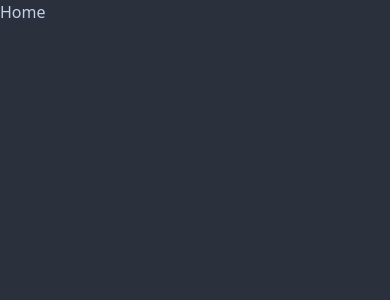
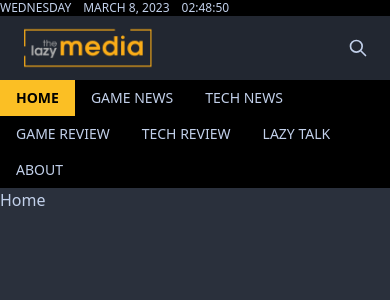
Before and after one commit to ryuujo/news-site, a React (Create React App) app: page / in a window 390 px wide. Shown: the top 300 px of the page. Built offline with nearby package versions, Linux system fonts and the light colour scheme; the HTML template or start-up script is replaced by a standard one.

Commit message:
navbar for mobile

```diff
--- a/src/App.js
+++ b/src/App.js
@@ -8,7 +8,7 @@ function App() {
       <Router>
         <Navbar />
         <Routes>
-          <Route path="/" element={<Home />} />
+          <Route path='/' element={<Home />} />
         </Routes>
       </Router>
     </>
--- a/src/components/Clock.jsx
+++ b/src/components/Clock.jsx
@@ -11,14 +11,14 @@ function Clock() {
   }, []);
 
   return (
-    <div className="uppercase">
-      <div className="inline-flex border-b-2 pb-2 pr-1.5 border-primary">
+    <div className='uppercase text-xs lg:text-base'>
+      <div className='inline-flex md:border-b-2 md:pb-2 pr-1.5 md:border-primary'>
         {dateTime.weekdayLong}
       </div>
-      <div className="inline-flex pb-2 border-b-2 pl-1.5 pr-1.5 border-primary">
+      <div className='inline-flex md:pb-2 md:border-b-2 pl-1.5 pr-1.5 md:border-primary'>
         {dateTime.toLocaleString(DateTime.DATE_FULL)}
       </div>
-      <div className="inline-flex pb-2 border-b-2 pl-1.5 border-secondary">
+      <div className='inline-flex md:pb-2 md:border-b-2 pl-1.5 md:border-secondary'>
         {dateTime.toLocaleString(DateTime.TIME_24_WITH_SECONDS)}
       </div>
     </div>
--- a/src/components/Navbar.jsx
+++ b/src/components/Navbar.jsx
@@ -8,14 +8,13 @@ import Clock from './Clock';
 
 function Navbar() {
   const { pathname } = useLocation();
-  console.log(pathname);
   return (
     <>
-      <header className="hidden md:block">
-        <div className="navbar bg-base-100 pt-12 px-4 lg:px-20 pb-5">
-          <div className="navbar-start block">
+      <header className='hidden md:block'>
+        <div className='navbar bg-base-100 pt-12 px-4 lg:px-20 pb-5'>
+          <div className='navbar-start block'>
             <Clock />
-            <div className="inline-flex mt-4 space-x-7">
+            <div className='inline-flex mt-4 space-x-7'>
               {sosmed.map((s) => (
                 <Link key={s.name} to={s.link}>
                   {s.render}
@@ -23,31 +22,68 @@ function Navbar() {
               ))}
             </div>
           </div>
-          <div className="navbar-center">
-            <Link to="/" className="text-xl">
-              <img src={logo} alt="TechNews Logo" />
+          <div className='navbar-center'>
+            <Link to='/' className='text-xl'>
+              <img
+                src={logo}
+                className=' md:w-2/3 mx-auto lg:w-auto'
+                alt='TechNews Logo'
+              />
             </Link>
           </div>
-          <div className="navbar-end">
-            <button className="btn btn-ghost btn-circle">
+          <div className='navbar-end'>
+            <button className='btn btn-ghost btn-circle'>
               <svg
-                xmlns="http://www.w3.org/2000/svg"
-                className="h-5 w-5"
-                fill="none"
-                viewBox="0 0 24 24"
-                stroke="currentColor"
+                xmlns='http://www.w3.org/2000/svg'
+                className='h-5 w-5'
+                fill='none'
+                viewBox='0 0 24 24'
+                stroke='currentColor'
               >
                 <path
-                  strokeLinecap="round"
-                  strokeLinejoin="round"
-                  strokeWidth="2"
-                  d="M21 21l-6-6m2-5a7 7 0 11-14 0 7 7 0 0114 0z"
+                  strokeLinecap='round'
+                  strokeLinejoin='round'
+                  strokeWidth='2'
+                  d='M21 21l-6-6m2-5a7 7 0 11-14 0 7 7 0 0114 0z'
                 />
               </svg>
             </button>
           </div>
         </div>
-        <ul className="hidden lg:inline-flex bg-black uppercase menu menu-horizontal w-full bg-base-100 px-20">
+      </header>
+
+      <header className='block md:hidden'>
+        <div className='bg-black'>
+          <Clock />
+        </div>
+        <div className='w-full navbar bg-base-300'>
+          <div className='flex-1 px-2 mx-2'>
+            <Link to='/' className='text-sm'>
+              <img src={logo} alt='TechNews Logo' className=' w-32' />
+            </Link>
+          </div>
+          <div className='flex-none visible lg:block'>
+            <button className='btn btn-ghost btn-circle'>
+              <svg
+                xmlns='http://www.w3.org/2000/svg'
+                className='h-5 w-5'
+                fill='none'
+                viewBox='0 0 24 24'
+                stroke='currentColor'
+              >
+                <path
+                  strokeLinecap='round'
+                  strokeLinejoin='round'
+                  strokeWidth='2'
+                  d='M21 21l-6-6m2-5a7 7 0 11-14 0 7 7 0 0114 0z'
+                />
+              </svg>
+            </button>
+          </div>
+        </div>
+      </header>
+
+      <ul className='bg-black text-sm uppercase menu menu-horizontal w-full inline-flex lg:px-20'>
         {category.map((cat) => (
           <li
             key={cat.name}
@@ -55,11 +91,12 @@ function Navbar() {
               pathname === cat.link ? 'bg-primary font-bold text-black' : ''
             }
           >
-              <Link to={cat.link}>{cat.name}</Link>
+            <Link to={cat.link} className='py-2'>
+              {cat.name}
+            </Link>
           </li>
         ))}
       </ul>
-      </header>
     </>
   );
 }
```
Lines whose indentation alone changed are shown as unchanged.
